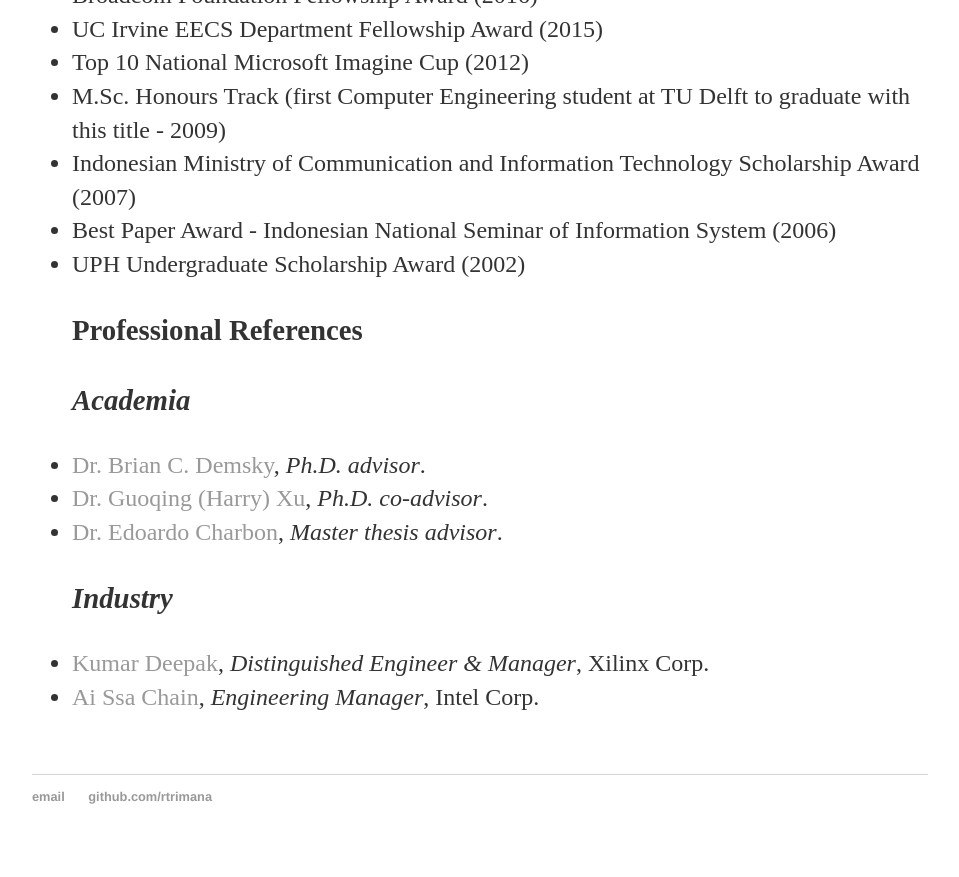
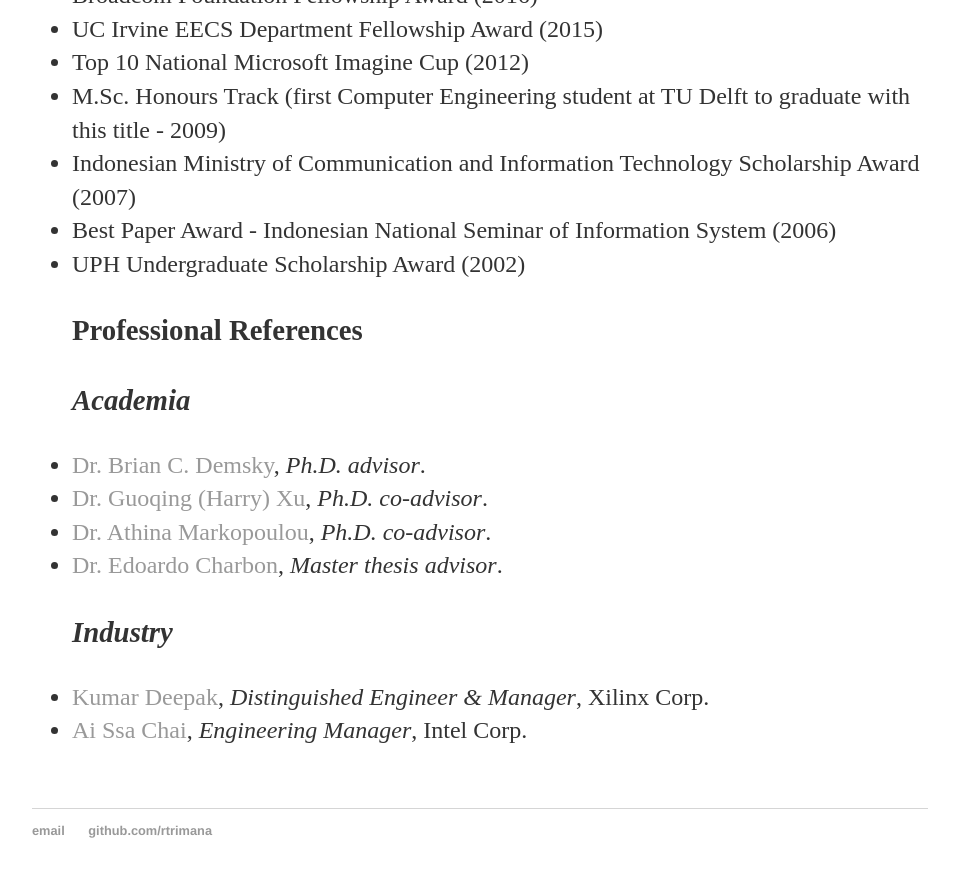
Before and after one commit to rtrimana/rahmaditrimananda.github.io, a Jekyll site: the page built from cv/index.html, in a window 1280 px wide and 900 px high, scrolled down 2076 px. Shown: the top 877 px of the window, without its empty margins (160-1119 px from the left). Built offline with Jekyll 4.4.1, drawn with Linux system fonts in a browser that asks for light colours.

Commit message:
Update index.html

```diff
--- a/cv/index.html
+++ b/cv/index.html
@@ -49,10 +49,11 @@ title: CV of Your Name
 			<p><strong><em>Academia</em></strong></p>
 			<li><a href="http://plrg.eecs.uci.edu/" target="_blank">Dr. Brian C. Demsky</a>, <em>Ph.D. advisor</em>.</li>
 			<li><a href="http://web.cs.ucla.edu/~harryxu/" target="_blank">Dr. Guoqing (Harry) Xu</a>, <em>Ph.D. co-advisor</em>.</li>
+			<li><a href="http://odysseas.calit2.uci.edu/wiki/doku.php?id=public:markopoulou_home" target="_blank">Dr. Athina Markopoulou</a>, <em>Ph.D. co-advisor</em>.</li>
 			<li><a href="https://people.epfl.ch/edoardo.charbon/bio?lang=en&cvlang=en" target="_blank">Dr. Edoardo Charbon</a>, <em>Master thesis advisor</em>.</li>
 			<p><strong><em>Industry</em></strong></p>
 			<li><a href="https://www.linkedin.com/in/kumar-deepak-9780731/" target="_blank">Kumar Deepak</a>, <em>Distinguished Engineer & Manager</em>, Xilinx Corp.</li>
-			<li><a href="https://www.linkedin.com/in/ai-ssa-chai-85277794/" target="_blank">Ai Ssa Chain</a>, <em>Engineering Manager</em>, Intel Corp.</li>
+			<li><a href="https://www.linkedin.com/in/ai-ssa-chai-85277794/" target="_blank">Ai Ssa Chai</a>, <em>Engineering Manager</em>, Intel Corp.</li>
 			</ul>
 
 	</div>
```
